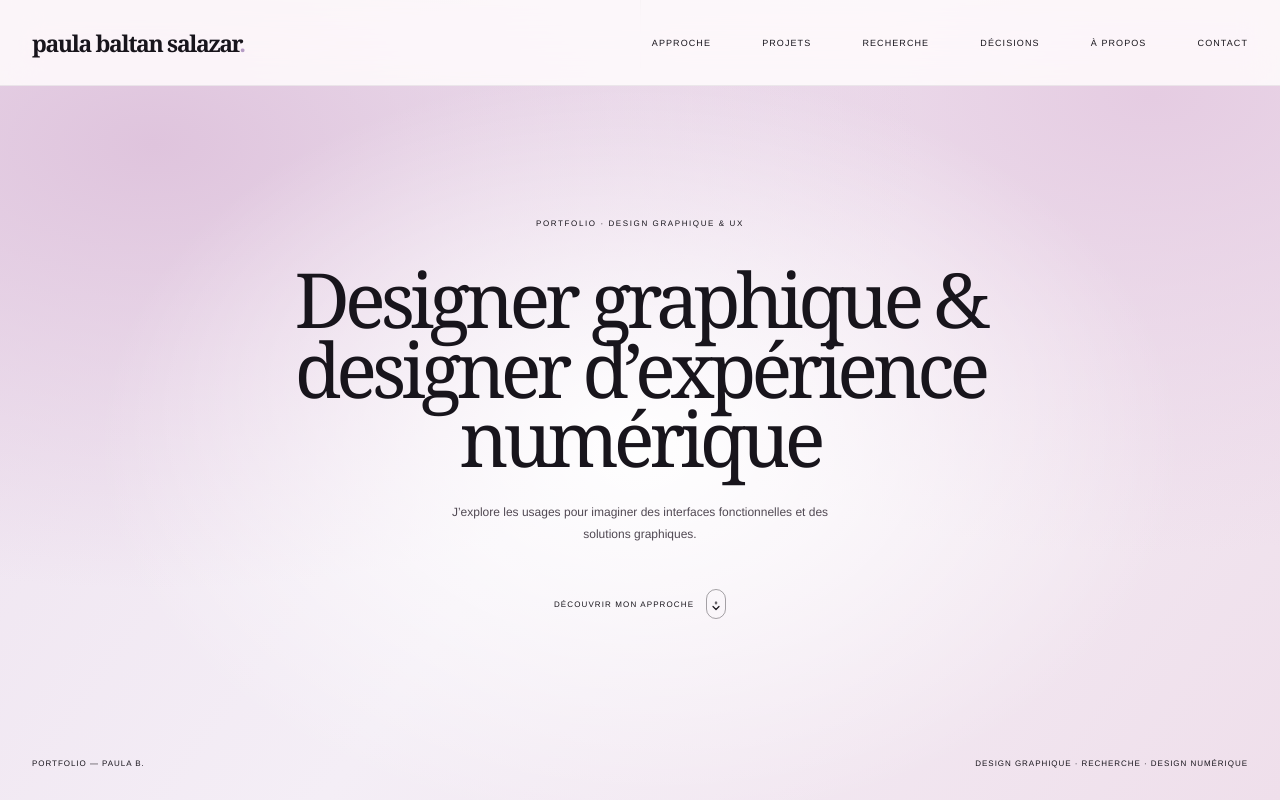
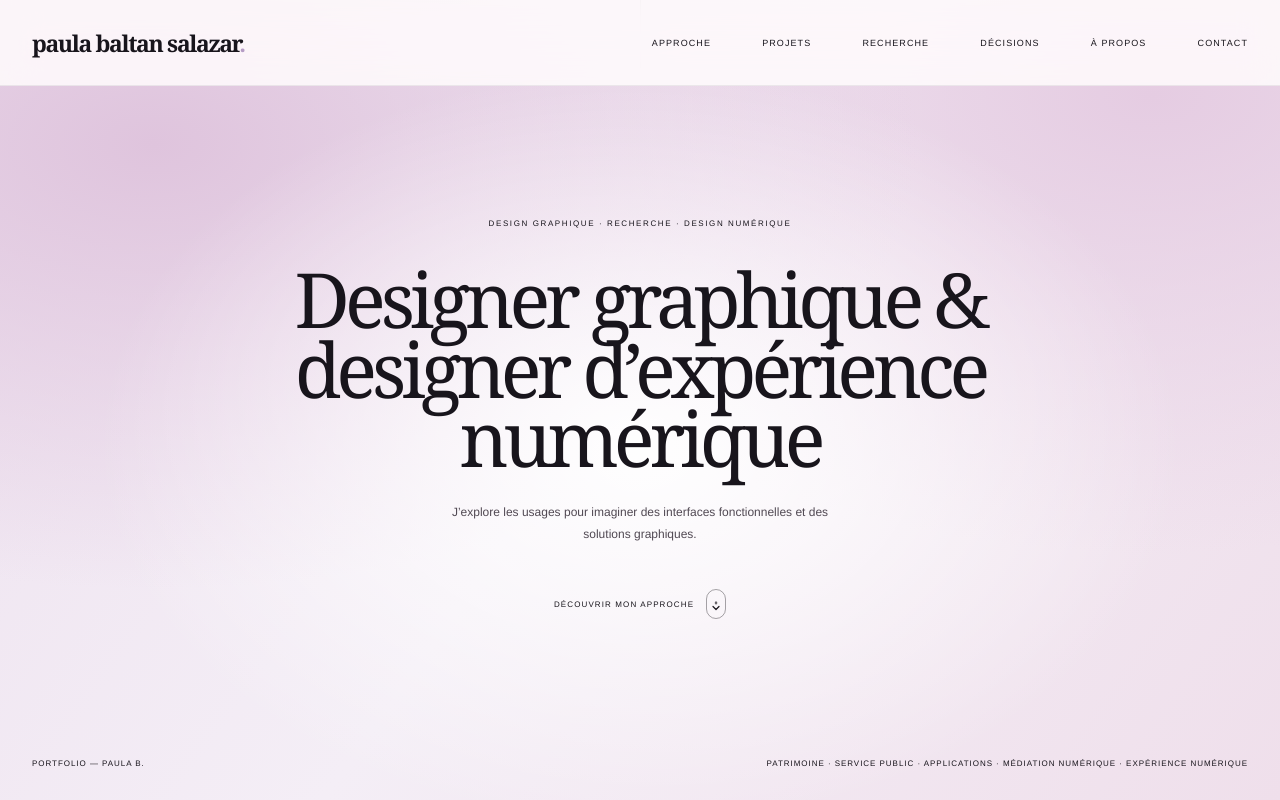
Before and after one commit to 6985Ampersand/Paula-Baltan-Salazar, a plain HTML site: page index.html in a window 1280 px wide. Shown: the top 800 px of the page. Drawn offline with Linux system fonts and the light colour scheme.

Commit message:
Auto update

```diff
--- a/index.html
+++ b/index.html
@@ -34,7 +34,7 @@
   <main id="contenu">
     <section class="hero" id="accueil" aria-labelledby="hero-title">
       <div class="hero-inner">
-        <p class="eyebrow">Portfolio · Design graphique &amp; UX</p>
+        <p class="eyebrow">Design graphique · Recherche · Design numérique</p>
         <h1 id="hero-title">Designer graphique & <br>designer d’expérience numérique<br></em></h1>
         <p class="hero-description">J’explore les usages pour imaginer des interfaces fonctionnelles et des solutions graphiques.</p>
         <a class="scroll-cue" href="#approche">
@@ -49,7 +49,7 @@
       </div>
       <div class="hero-meta" aria-hidden="true">
         <span>Portfolio — Paula B.</span>
-        <span>Design graphique · Recherche · Design numérique</span>
+        <span>Patrimoine · service public · applications · médiation numérique · expérience numérique</span>
       </div>
     </section>
 
```
